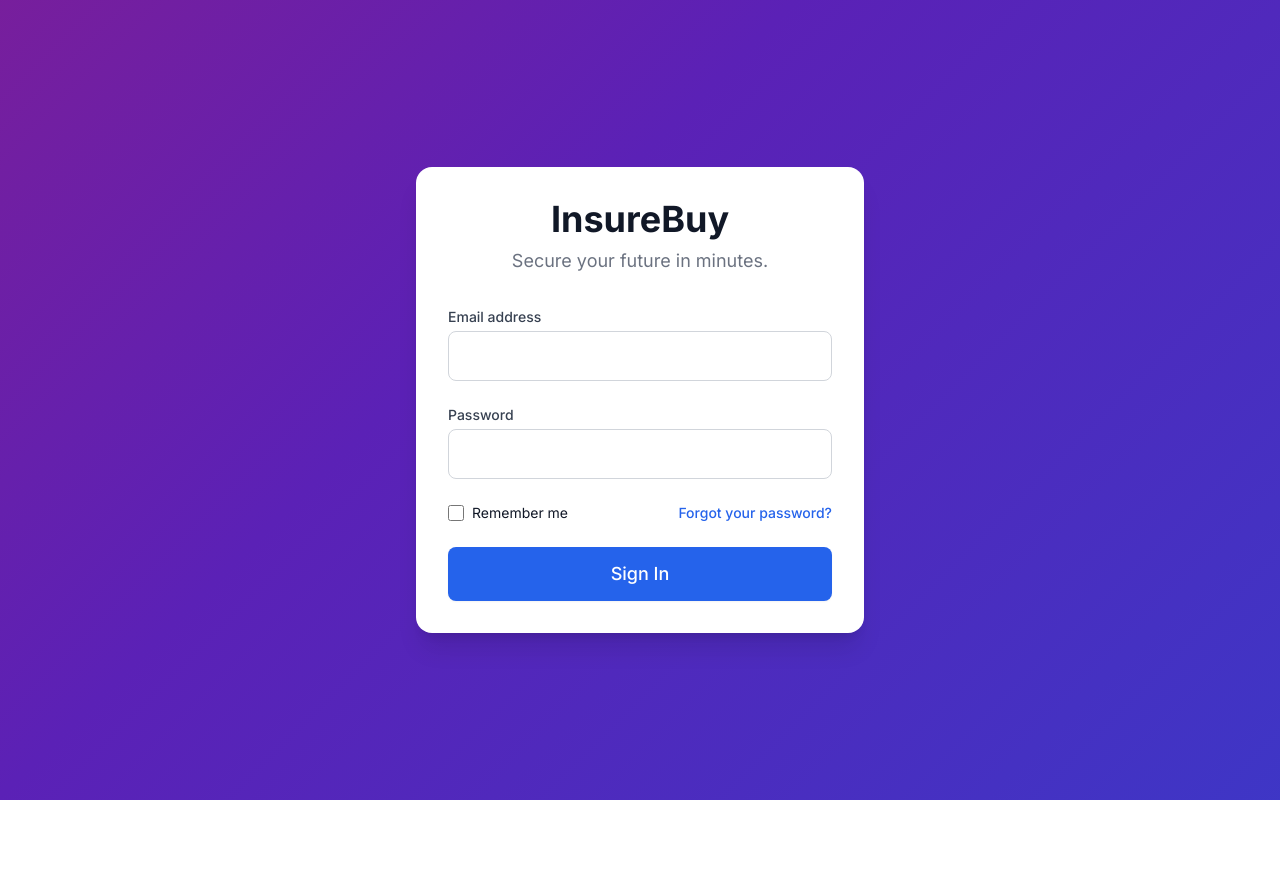
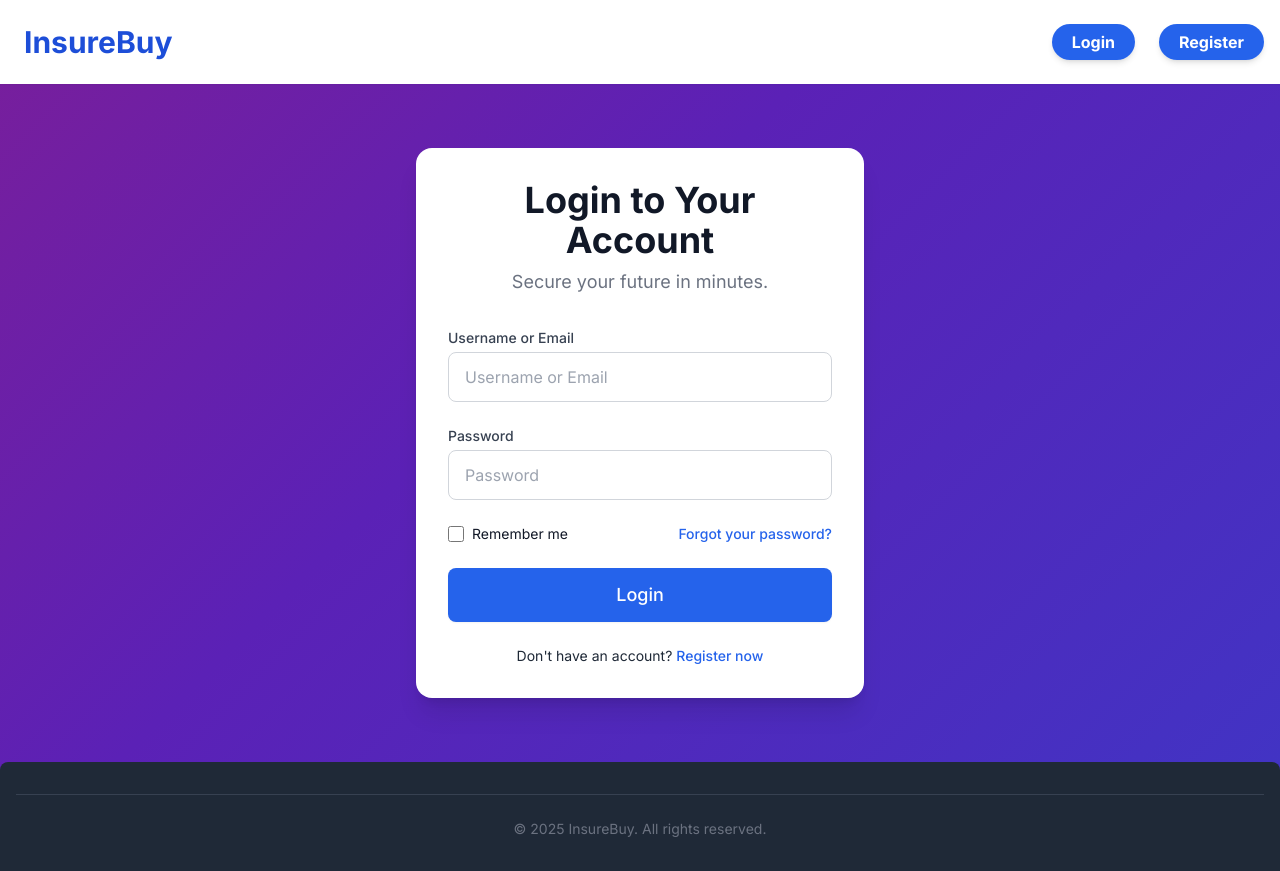
Before and after one commit to bharathkumarvenukanti/InsureBuy_Website, a plain HTML site: page html/login.html in a window 1280 px wide. Before the commit the page ends 800 px from the top, so only its background shows below. Drawn offline with nearby package versions, Linux system fonts and the light colour scheme.

Commit message:
Update login.html
Signed-off-by: Bharath Kumar Venukanti <bharathdrona@gmail.com>

```diff
--- a/html/login.html
+++ b/html/login.html
@@ -6,6 +6,8 @@
     <title>InsureBuy - Login</title>
     <!-- Tailwind CSS CDN -->
     <script src="https://cdn.tailwindcss.com"></script>
+    <!-- Custom CSS -->
+    <link rel="stylesheet" href="../css/style.css">
     <!-- Google Font: Inter -->
     <link href="https://fonts.googleapis.com/css2?family=Inter:wght@300;400;500;600;700&display=swap" rel="stylesheet">
     <style>
@@ -28,27 +30,49 @@
         }
     </style>
 </head>
-<body class="flex items-center justify-center min-h-screen">
+<body class="bg-gray-50 text-gray-800 flex flex-col min-h-screen">
+
+    <header class="bg-white shadow-sm py-4">
+        <div class="container mx-auto px-4 flex justify-between items-center">
+            <a href="../index.html" class="text-3xl font-bold text-blue-700 rounded-lg p-2 hover:bg-blue-50 transition duration-300">InsureBuy</a>
+            <nav>
+                <ul class="flex space-x-6 items-center">
+                    <li>
+                        <a href="login.html" class="bg-blue-600 text-white font-bold py-2 px-5 rounded-full shadow-md hover:bg-blue-700 transition duration-300 transform hover:scale-105">Login</a>
+                    </li>
+                    <li>
+                        <a href="register.html" class="bg-blue-600 text-white font-bold py-2 px-5 rounded-full shadow-md hover:bg-blue-700 transition duration-300 transform hover:scale-105">Register</a>
+                    </li>
+                </ul>
+            </nav>
+        </div>
+    </header>
+
+    <main class="flex-grow flex items-center justify-center py-16">
         <div class="w-full max-w-md p-8 bg-white rounded-2xl shadow-xl transform transition-all duration-300 hover:scale-105">
             <div class="text-center mb-8">
-            <h1 class="text-4xl font-extrabold text-gray-900">InsureBuy</h1>
+                <h2 class="text-4xl font-extrabold text-gray-900">Login to Your Account</h2>
                 <p class="mt-2 text-lg text-gray-500">Secure your future in minutes.</p>
             </div>
+
+            <!-- This is the new message display area -->
+            <div id="successMessage" class="hidden"></div>
+
             <form class="space-y-6">
                 <div>
-                <label for="email" class="block text-sm font-medium text-gray-700">Email address</label>
+                    <label for="loginUsernameEmail" class="block text-sm font-medium text-gray-700">Username or Email</label>
                     <div class="mt-1">
-                    <input id="email" name="email" type="email" autocomplete="email" required class="w-full px-4 py-3 rounded-lg border border-gray-300 focus:outline-none focus:ring-2 focus:ring-blue-500 transition duration-200">
+                        <input type="text" id="loginUsernameEmail" class="w-full px-4 py-3 rounded-lg border border-gray-300 focus:outline-none focus:ring-2 focus:ring-blue-500 transition duration-200" placeholder="Username or Email">
+                        <span id="loginUsernameEmailError" class="error-message hidden"></span>
                     </div>
                 </div>
-
                 <div>
-                <label for="password" class="block text-sm font-medium text-gray-700">Password</label>
+                    <label for="loginPassword" class="block text-sm font-medium text-gray-700">Password</label>
                     <div class="mt-1">
-                    <input id="password" name="password" type="password" autocomplete="current-password" required class="w-full px-4 py-3 rounded-lg border border-gray-300 focus:outline-none focus:ring-2 focus:ring-blue-500 transition duration-200">
+                        <input type="password" id="loginPassword" class="w-full px-4 py-3 rounded-lg border border-gray-300 focus:outline-none focus:ring-2 focus:ring-blue-500 transition duration-200" placeholder="Password">
+                        <span id="loginPasswordError" class="error-message hidden"></span>
                     </div>
                 </div>
-
                 <div class="flex items-center justify-between">
                     <div class="flex items-center">
                         <input id="remember-me" name="remember-me" type="checkbox" class="h-4 w-4 text-blue-600 focus:ring-blue-500 border-gray-300 rounded">
@@ -59,13 +83,27 @@
                         <a href="#" class="font-medium text-blue-600 hover:text-blue-500 transition duration-200">Forgot your password?</a>
                     </div>
                 </div>
-
                 <div>
-                <button type="submit" class="w-full flex justify-center py-3 px-4 border border-transparent rounded-lg shadow-sm text-lg font-medium text-white bg-blue-600 hover:bg-blue-700 focus:outline-none focus:ring-2 focus:ring-offset-2 focus:ring-blue-500 transition duration-200">
-                    Sign In
+                    <button id="loginBtn" class="w-full flex justify-center py-3 px-4 border border-transparent rounded-lg shadow-sm text-lg font-medium text-white bg-blue-600 hover:bg-blue-700 focus:outline-none focus:ring-2 focus:ring-offset-2 focus:ring-blue-500 transition duration-200">
+                        Login
                     </button>
                 </div>
             </form>
+
+            <p class="mt-6 text-center text-sm">
+                Don't have an account? <a href="register.html" class="text-blue-600 hover:underline font-medium">Register now</a>
+            </p>
         </div>
+    </main>
+
+    <footer class="bg-gray-800 text-white py-8 mt-auto rounded-t-lg">
+        <div class="container mx-auto px-4 text-center">
+            <div class="border-t border-gray-700 pt-6 text-gray-500 text-sm">
+                <p>&copy; 2025 InsureBuy. All rights reserved.</p>
+            </div>
+        </div>
+    </footer>
+
+    <script type="module" src="../js/login.js"></script>
 </body>
 </html>
```
Lines whose indentation alone changed are shown as unchanged.
